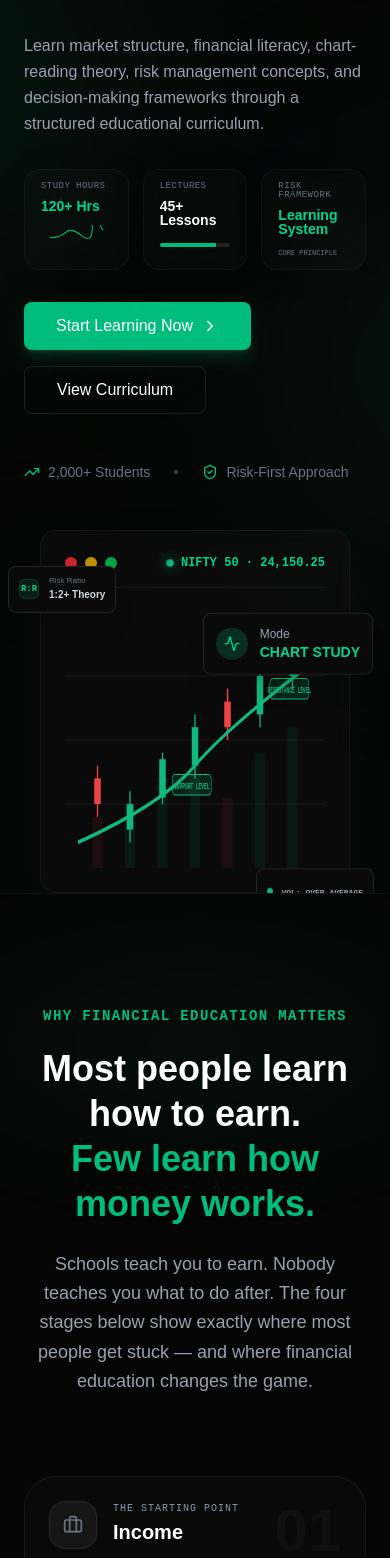
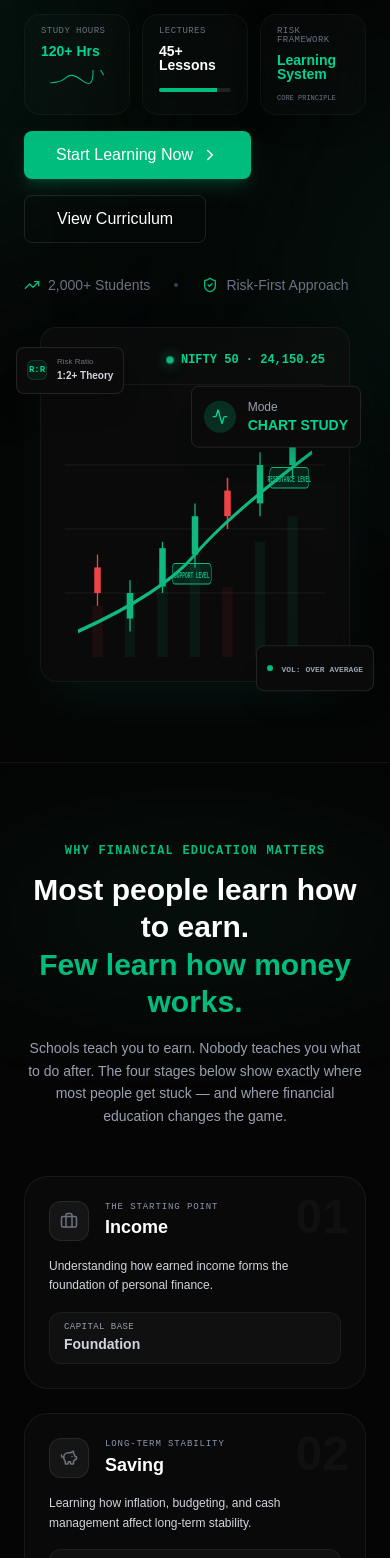
Before and after one commit to priyanshusrivastava72/indicator2, a React (Vite) app in the folder client/: page / in a window 390 px wide. Shown: the part 442-2000 px from the top of the page. Built offline with nearby package versions, Linux system fonts and the light colour scheme.

Commit message:
feat: add core dashboard and educational layout components for the financial literacy platform

```diff
--- a/client/src/components/FinancialEducation.jsx
+++ b/client/src/components/FinancialEducation.jsx
@@ -45,7 +45,7 @@ export default function FinancialEducation() {
   return (
     <section
       id="financial-education"
-      className="py-28 relative overflow-hidden border-t border-white/5 bg-dark"
+      className="py-20 lg:py-0 relative overflow-hidden border-t border-white/5 bg-dark lg:min-h-screen lg:flex lg:flex-col lg:justify-center"
     >
       {/* Ambient top glow */}
       <div
@@ -56,15 +56,15 @@ export default function FinancialEducation() {
         }}
       />
 
-      <div className="max-w-7xl mx-auto px-6 relative z-10">
+      <div className="max-w-7xl mx-auto px-6 relative z-10 w-full animate-fade-in">
 
         {/* Header */}
-        <div className="text-center max-w-4xl mx-auto mb-20">
+        <div className="text-center max-w-4xl mx-auto mb-12 lg:mb-8">
           <motion.p
             initial={{ opacity: 0, y: 10 }}
             whileInView={{ opacity: 1, y: 0 }}
             viewport={{ once: true }}
-            className="font-mono text-sm tracking-widest uppercase mb-5 text-emerald-500 font-bold"
+            className="font-mono text-xs tracking-widest uppercase mb-3 text-emerald-500 font-bold"
           >
             Why Financial Education Matters
           </motion.p>
@@ -73,7 +73,7 @@ export default function FinancialEducation() {
             whileInView={{ opacity: 1, y: 0 }}
             viewport={{ once: true }}
             transition={{ delay: 0.1 }}
-            className="text-4xl md:text-6xl font-display font-bold text-white leading-tight mb-6"
+            className="text-3xl md:text-5xl lg:text-4xl xl:text-5xl font-display font-bold text-white leading-tight mb-4 lg:mb-3"
           >
             Most people learn how to earn.
             <br />
@@ -86,7 +86,7 @@ export default function FinancialEducation() {
             whileInView={{ opacity: 1, y: 0 }}
             viewport={{ once: true }}
             transition={{ delay: 0.2 }}
-            className="text-gray-400 text-lg max-w-2xl mx-auto leading-relaxed"
+            className="text-gray-400 text-sm md:text-base max-w-2xl mx-auto leading-relaxed"
           >
             Schools teach you to earn. Nobody teaches you what to do after.
             The four stages below show exactly where most people get stuck — and where financial education changes the game.
@@ -94,7 +94,7 @@ export default function FinancialEducation() {
         </div>
 
         {/* Steps — Linked Stage Progression Timeline */}
-        <div className="max-w-7xl mx-auto grid grid-cols-1 md:grid-cols-4 gap-8 md:gap-6 relative">
+        <div className="max-w-7xl mx-auto grid grid-cols-1 md:grid-cols-4 gap-6 lg:gap-4 xl:gap-6 relative">
           {steps.map((step, i) => {
             const Icon = step.icon;
             const highlighted = step.isHighlighted;
@@ -107,7 +107,7 @@ export default function FinancialEducation() {
                   whileInView={{ opacity: 1, y: 0 }}
                   viewport={{ once: true }}
                   transition={{ duration: 0.5, delay: i * 0.12 }}
-                  className={`relative rounded-[2rem] p-6 md:p-7 group overflow-hidden flex-1 flex flex-col justify-between ${
+                  className={`relative rounded-[1.5rem] p-6 lg:p-5 xl:p-6 group overflow-hidden flex-1 flex flex-col justify-between ${
                     highlighted ? 'highlighted-education-card' : ''
                   }`}
                   style={{
@@ -131,7 +131,7 @@ export default function FinancialEducation() {
 
                   {/* Step number watermark */}
                   <div
-                    className="absolute top-6 right-6 font-display font-black text-6xl select-none pointer-events-none leading-none z-0"
+                    className="absolute top-4 right-4 font-display font-black text-5xl lg:text-4xl select-none pointer-events-none leading-none z-0"
                     style={{
                       color: highlighted
                         ? 'var(--color-watermark-active, rgba(16,185,129,0.08))'
@@ -143,9 +143,9 @@ export default function FinancialEducation() {
 
                   <div className="relative z-10 flex-1 flex flex-col justify-between">
                     {/* Icon + Tag */}
-                    <div className="flex items-start gap-4 mb-6">
+                    <div className="flex items-start gap-4 mb-4 lg:mb-3">
                       <div
-                        className="w-12 h-12 rounded-2xl flex items-center justify-center shrink-0 transition-transform duration-300 group-hover:scale-110 z-10"
+                        className="w-10 h-10 rounded-xl flex items-center justify-center shrink-0 transition-transform duration-300 group-hover:scale-110 z-10"
                         style={{
                           background: highlighted
                             ? 'rgba(16,185,129,0.15)'
@@ -156,11 +156,11 @@ export default function FinancialEducation() {
                             : 'var(--color-icon-border, 1px solid rgba(255,255,255,0.08))',
                         }}
                       >
-                        <Icon size={20} />
+                        <Icon size={18} />
                       </div>
                       <div>
                         <p
-                          className="text-[10px] font-mono uppercase tracking-widest mb-0.5"
+                          className="text-[9px] font-mono uppercase tracking-widest mb-0.5"
                           style={{
                             color: highlighted
                               ? 'var(--color-accent-green, #10b981)'
@@ -169,20 +169,20 @@ export default function FinancialEducation() {
                         >
                           {step.subtitle}
                         </p>
-                        <h3 className="text-xl font-display font-bold text-white">
+                        <h3 className="text-lg lg:text-base xl:text-lg font-display font-bold text-white leading-tight">
                           {step.title}
                         </h3>
                       </div>
                     </div>
 
                     {/* Description */}
-                    <p className="text-gray-300 text-sm leading-relaxed mb-6">
+                    <p className="text-gray-300 text-xs lg:text-[11px] xl:text-xs leading-relaxed mb-4 lg:mb-3">
                       {step.desc}
                     </p>
 
                     {/* Stat box at bottom of card */}
                     <div
-                      className="flex flex-col gap-1 rounded-2xl px-4 py-3 mt-auto text-left"
+                      className="flex flex-col gap-1 rounded-xl px-3.5 py-2.5 mt-auto text-left"
                       style={{
                         background: highlighted
                           ? 'rgba(16,185,129,0.1)'
@@ -192,11 +192,11 @@ export default function FinancialEducation() {
                           : 'var(--color-stat-border, 1px solid rgba(255,255,255,0.05))',
                       }}
                     >
-                      <p className="text-[10px] text-gray-400 font-mono tracking-wider uppercase leading-none">
+                      <p className="text-[9px] text-gray-400 font-mono tracking-wider uppercase leading-none">
                         {step.statLabel}
                       </p>
                       <p
-                        className="font-display font-bold text-base md:text-lg leading-tight"
+                        className="font-display font-bold text-sm lg:text-xs xl:text-sm leading-tight"
                         style={{
                           color: highlighted
                             ? 'var(--color-accent-green, #10b981)'
@@ -229,9 +229,9 @@ export default function FinancialEducation() {
           whileInView={{ opacity: 1, y: 0 }}
           viewport={{ once: true }}
           transition={{ delay: 0.5 }}
-          className="text-center mt-16"
+          className="text-center mt-10 lg:mt-6"
         >
-          <p className="text-gray-500 text-sm md:text-base">
+          <p className="text-gray-500 text-xs md:text-sm">
             Most people stop at Stage 2.{' '}
             <span style={{ color: 'var(--color-accent-green, #10b981)' }} className="font-semibold">
               TradeCraft helps you reach Stage 3 and 4.
--- a/client/src/components/FinancialEducationStrip.jsx
+++ b/client/src/components/FinancialEducationStrip.jsx
@@ -5,8 +5,8 @@ const FinancialEducationStrip = () => {
   const steps = [
     { num: 'I', title: 'Income', desc: 'The foundation of cash flow' },
     { num: 'II', title: 'Savings', desc: 'Preserving what you earn' },
-    { num: 'III', title: 'Investing', desc: 'Making money work for you' },
-    { num: 'IV', title: 'Wealth', desc: 'Freedom and abundance' }
+    { num: 'III', title: 'Planning', desc: 'Asset allocation concepts' },
+    { num: 'IV', title: 'Security', desc: 'Long-term financial peace' }
   ];
 
   return (
--- a/client/src/components/Hero.jsx
+++ b/client/src/components/Hero.jsx
@@ -4,14 +4,14 @@ import { TrendingUp, Activity, ShieldCheck, ChevronRight } from 'lucide-react';
 
 const Hero = () => {
   return (
-    <section className="relative min-h-screen flex items-center justify-center pt-20 overflow-hidden bg-dark">
+    <section className="relative min-h-screen lg:h-screen lg:min-h-0 flex items-center justify-center py-20 lg:py-0 lg:pt-16 bg-dark overflow-hidden">
       {/* Background Gradients & Particles */}
-      <div className="absolute inset-0 z-0">
+      <div className="absolute inset-0 z-0 overflow-hidden">
         <div className="absolute top-1/4 -left-64 w-96 h-96 bg-emerald-500/10 rounded-full blur-[120px]" />
         <div className="absolute bottom-1/4 -right-64 w-96 h-96 bg-emerald-600/10 rounded-full blur-[120px]" />
       </div>
 
-      <div className="max-w-7xl mx-auto px-6 relative z-10 grid lg:grid-cols-2 gap-12 items-center">
+      <div className="max-w-7xl mx-auto px-6 relative z-10 grid lg:grid-cols-2 gap-8 xl:gap-12 items-center w-full">
         {/* Left Content Column */}
         <motion.div
           initial={{ opacity: 0, y: 30 }}
@@ -19,22 +19,22 @@ const Hero = () => {
           transition={{ duration: 0.8, ease: "easeOut" }}
           className="max-w-2xl text-left"
         >
-          <div className="inline-flex items-center gap-2 px-3 py-1 rounded-full border border-emerald-500/30 bg-emerald-500/10 text-emerald-400 text-sm font-medium mb-6">
+          <div className="inline-flex items-center gap-2 px-3 py-1 rounded-full border border-emerald-500/30 bg-emerald-500/10 text-emerald-400 text-sm font-medium mb-4 lg:mb-3">
             <Activity size={16} />
             <span>Structured Chart-Reading Education</span>
           </div>
 
-          <h1 className="text-5xl lg:text-7xl font-serif font-bold text-white leading-[1.1] mb-6">
+          <h1 className="text-4xl sm:text-5xl lg:text-5xl xl:text-6xl font-serif font-bold text-white leading-[1.15] mb-4 lg:mb-3">
             Your Degree Gets You A Job.<br />
             <span className="text-gradient">Learn How Markets Work. Build Financial Confidence.</span>
           </h1>
 
-          <p className="text-base md:text-lg text-gray-400 mb-6 max-w-xl font-sans leading-relaxed">
+          <p className="text-sm md:text-base text-gray-400 mb-4 lg:mb-3 max-w-xl font-sans leading-relaxed">
             Learn market structure, financial literacy, chart-reading theory, risk management concepts, and decision-making frameworks through a structured educational curriculum.
           </p>
 
           {/* New Left-Column Metric HUD Grid */}
-          <div className="grid grid-cols-3 gap-3.5 my-8 max-w-lg">
+          <div className="grid grid-cols-3 gap-3 my-4 lg:my-3 max-w-lg">
             {/* HUD 1: Study hours */}
             <div className="hero-hud-card">
               <span className="text-[9px] font-mono text-gray-500 uppercase tracking-wider leading-none">STUDY HOURS</span>
@@ -55,7 +55,7 @@ const Hero = () => {
               </div>
             </div>
 
-{/* HUD 3: Risk Rule */}
+            {/* HUD 3: Risk Rule */}
             <div className="hero-hud-card">
               <span className="text-[9px] font-mono text-gray-500 uppercase tracking-wider leading-none">Risk Framework</span>
               <span className="font-display font-black text-sm text-emerald-400 light:text-emerald-700 leading-none mt-1">Learning System</span>
@@ -63,16 +63,16 @@ const Hero = () => {
             </div>
           </div>
 
-          <div className="flex flex-wrap items-center gap-4">
-            <button className="h-12 px-8 bg-emerald-500 hover:bg-emerald-400 text-white rounded-lg font-medium transition-colors flex items-center gap-2 cursor-pointer shadow-lg shadow-emerald-500/20">
+          <div className="flex flex-wrap items-center gap-4 lg:gap-3">
+            <button className="h-12 lg:h-11 px-8 lg:px-6 bg-emerald-500 hover:bg-emerald-400 text-white rounded-lg font-medium transition-colors flex items-center gap-2 cursor-pointer shadow-lg shadow-emerald-500/20">
               Start Learning Now <ChevronRight size={18} />
             </button>
-            <button className="h-12 px-8 border border-white/10 hover:bg-white/5 text-white rounded-lg font-medium transition-colors cursor-pointer">
+            <button className="h-12 lg:h-11 px-8 lg:px-6 border border-white/10 hover:bg-white/5 text-white rounded-lg font-medium transition-colors cursor-pointer">
               View Curriculum
             </button>
           </div>
 
-          <div className="mt-12 flex items-center gap-6 text-sm text-gray-500 font-medium">
+          <div className="mt-8 lg:mt-5 flex items-center gap-6 text-sm text-gray-500 font-medium">
             <div className="flex items-center gap-2"><TrendingUp size={16} className="text-emerald-500"/> 2,000+ Students</div>
             <div className="w-1 h-1 rounded-full bg-gray-700" />
             <div className="flex items-center gap-2"><ShieldCheck size={16} className="text-emerald-500"/> Risk-First Approach</div>
@@ -84,13 +84,13 @@ const Hero = () => {
           initial={{ opacity: 0, scale: 0.95 }}
           animate={{ opacity: 1, scale: 1 }}
           transition={{ duration: 1, delay: 0.2 }}
-          className="relative px-4"
+          className="relative px-4 lg:pt-4"
         >
           {/* Floating Risk:Reward Badge */}
           <motion.div
             animate={{ y: [4, -4, 4] }}
             transition={{ repeat: Infinity, duration: 4.5, ease: "easeInOut" }}
-            className="absolute -left-4 lg:-left-10 top-10 bg-dark-100 border border-white/10 rounded-lg p-2.5 shadow-xl flex items-center gap-2.5 z-20 light:bg-white light:border-black/5"
+            className="absolute -left-2 lg:-left-6 top-6 bg-dark-100 border border-white/10 rounded-lg p-2.5 shadow-xl flex items-center gap-2.5 z-20 light:bg-white light:border-black/5"
           >
             <div className="w-5 h-5 rounded-md bg-emerald-500/10 border border-emerald-500/20 text-emerald-400 flex items-center justify-center font-mono text-[9px] font-bold">R:R</div>
             <div className="text-left">
@@ -103,7 +103,7 @@ const Hero = () => {
           <motion.div
             animate={{ y: [-3, 3, -3] }}
             transition={{ repeat: Infinity, duration: 3.5, ease: "easeInOut" }}
-            className="absolute -right-2 -bottom-6 bg-dark-100 border border-white/10 rounded-lg p-2.5 shadow-xl flex items-center gap-2 z-20 light:bg-white light:border-black/5"
+            className="absolute -right-2 -bottom-3 lg:-bottom-2 bg-dark-100 border border-white/10 rounded-lg p-2.5 shadow-xl flex items-center gap-2 z-20 light:bg-white light:border-black/5"
           >
             <span className="relative flex h-1.5 w-1.5">
               <span className="animate-ping absolute inline-flex h-full w-full rounded-full bg-emerald-400 opacity-75"></span>
@@ -114,9 +114,9 @@ const Hero = () => {
             </div>
           </motion.div>
 
-          <div className="glass-card rounded-2xl p-6 relative shadow-2xl shadow-emerald-900/20">
+          <div className="glass-card rounded-2xl p-6 lg:p-4 relative shadow-2xl shadow-emerald-900/20">
             {/* Mockup Header with Live Ticker */}
-            <div className="flex items-center justify-between mb-6 border-b border-white/5 pb-4">
+            <div className="flex items-center justify-between mb-4 lg:mb-3 border-b border-white/5 pb-4 lg:pb-2.5">
               <div className="flex gap-2">
                 <div className="w-3 h-3 rounded-full bg-red-500/80" />
                 <div className="w-3 h-3 rounded-full bg-yellow-500/80" />
@@ -129,7 +129,7 @@ const Hero = () => {
             </div>
 
             {/* SVG Chart with BUY/SELL flags and Volume Profile */}
-            <div className="h-64 w-full relative">
+            <div className="h-64 lg:h-44 xl:h-52 w-full relative">
               <svg width="100%" height="100%" viewBox="0 0 400 200" preserveAspectRatio="none">
                 {/* Grid */}
                 <line x1="0" y1="50" x2="400" y2="50" stroke="rgba(255,255,255,0.05)" />
@@ -202,7 +202,7 @@ const Hero = () => {
             <motion.div
               animate={{ y: [-5, 5, -5] }}
               transition={{ repeat: Infinity, duration: 4, ease: "easeInOut" }}
-              className="absolute -right-6 top-20 bg-dark-100 border border-white/10 rounded-lg p-3 shadow-xl flex items-center gap-3 light:bg-white light:border-black/5"
+              className="absolute -right-3 lg:-right-4 top-14 bg-dark-100 border border-white/10 rounded-lg p-3 shadow-xl flex items-center gap-3 light:bg-white light:border-black/5"
             >
               <div className="w-8 h-8 rounded-full bg-emerald-500/20 flex items-center justify-center text-emerald-400">
                 <Activity size={16} />
--- a/client/src/components/SocialProof.jsx
+++ b/client/src/components/SocialProof.jsx
@@ -32,7 +32,7 @@ const SocialProof = () => {
       <div className="max-w-7xl mx-auto px-6">
         <div className="text-center max-w-3xl mx-auto mb-16">
           <span className="inline-flex items-center gap-2 px-3 py-1 rounded-full border border-emerald-500/30 bg-emerald-500/10 text-emerald-400 text-xs font-mono font-bold uppercase mb-4">
-            Real Results
+            Learner Reviews
           </span>
           <h2 className="text-4xl md:text-5xl font-display font-bold text-white mb-6">
             Don't Just Take Our Word For It
```
Also changed, not shown: client/src/components/ComparisonTable.jsx (+3 -4 lines), client/src/components/MindsetShift.jsx (+9 -10 lines), client/src/components/ProblemSection.jsx (+20 -20 lines), client/src/components/TargetAudience.jsx (+7 -7 lines).
